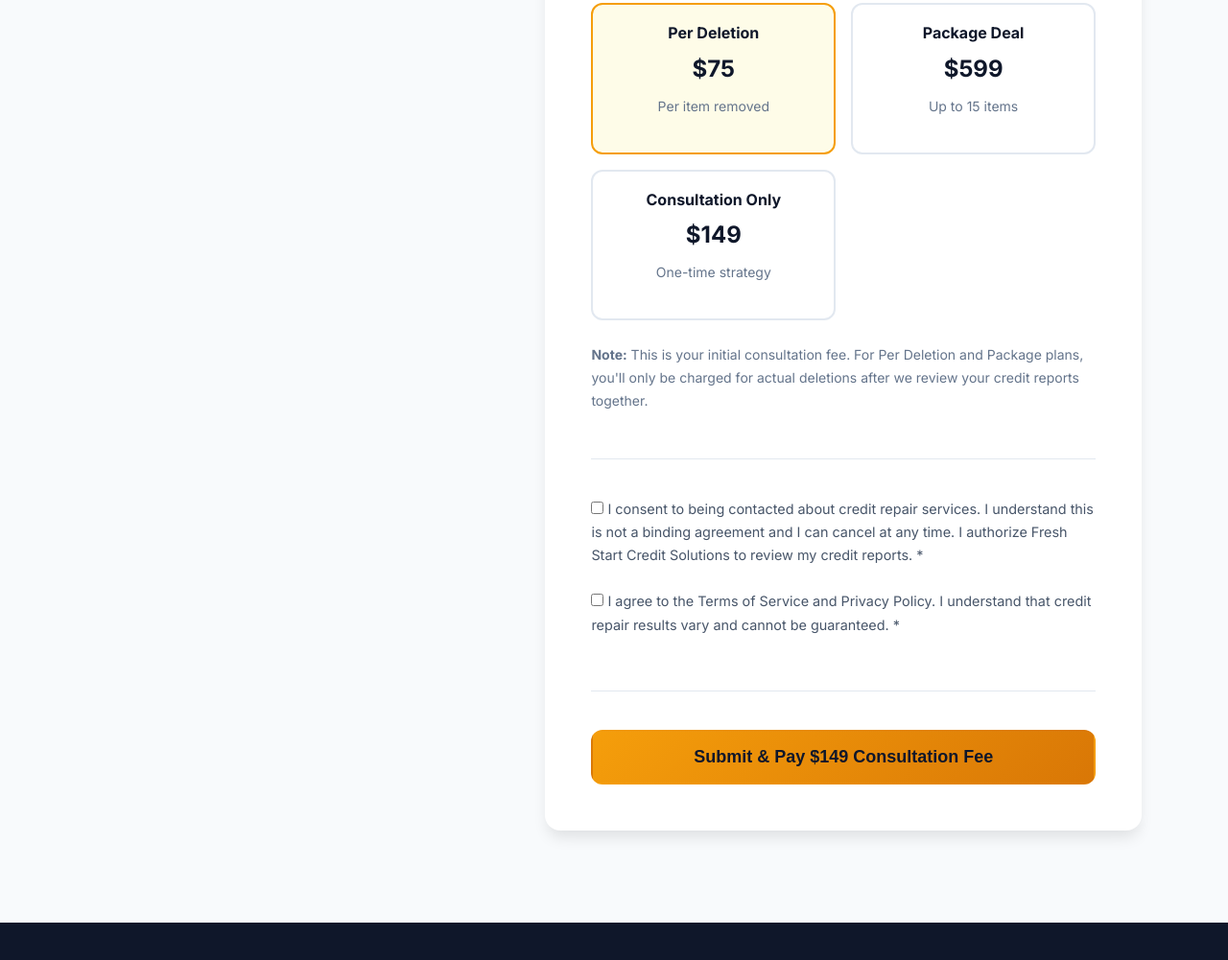
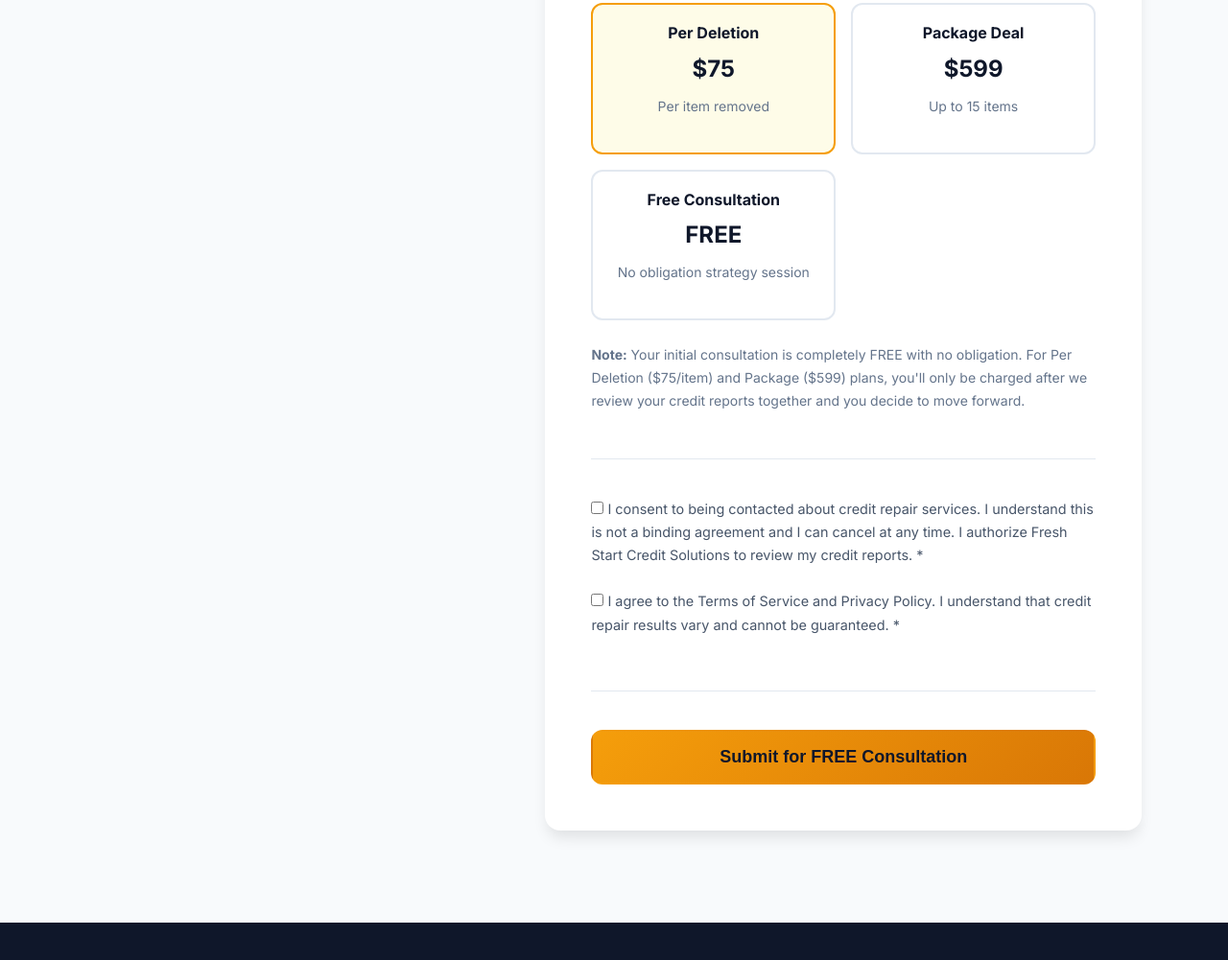
Before and after one commit to binhusmachado/freshstartcredit, a plain HTML site: page get-started.html in a window 1280 px wide. Shown: the part 1618-2619 px from the top of the page at 96% size. Drawn offline with Linux system fonts and the light colour scheme.

Commit message:
Make consultations FREE - changed from  to FREE

```diff
--- a/get-started.html
+++ b/get-started.html
@@ -177,14 +177,14 @@
 
                                     <label class="payment-option">
                                         <input type="radio" name="plan" value="consultation">
-                                        <h4>Consultation Only</h4>
-                                        <div class="payment-price">$149</div>
-                                        <p class="payment-note">One-time strategy</p>
+                                        <h4>Free Consultation</h4>
+                                        <div class="payment-price">FREE</div>
+                                        <p class="payment-note">No obligation strategy session</p>
                                     </label>
                                 </div>
 
                                 <p style="font-size: 0.875rem; color: var(--text-light); margin-top: 1rem;">
-                                    <strong>Note:</strong> This is your initial consultation fee. For Per Deletion and Package plans, you'll only be charged for actual deletions after we review your credit reports together.
+                                    <strong>Note:</strong> Your initial consultation is completely FREE with no obligation. For Per Deletion ($75/item) and Package ($599) plans, you'll only be charged after we review your credit reports together and you decide to move forward.
                                 </p>
                             </div>
 
@@ -206,7 +206,7 @@
                             </div>
 
                             <button type="submit" class="btn btn-primary btn-large btn-block" id="submitBtn">
-                                Submit & Pay $149 Consultation Fee
+                                Submit for FREE Consultation
                             </button>
                         </form>
                     </div>
```
Also changed, not shown: pricing.html (+3 -3 lines).
